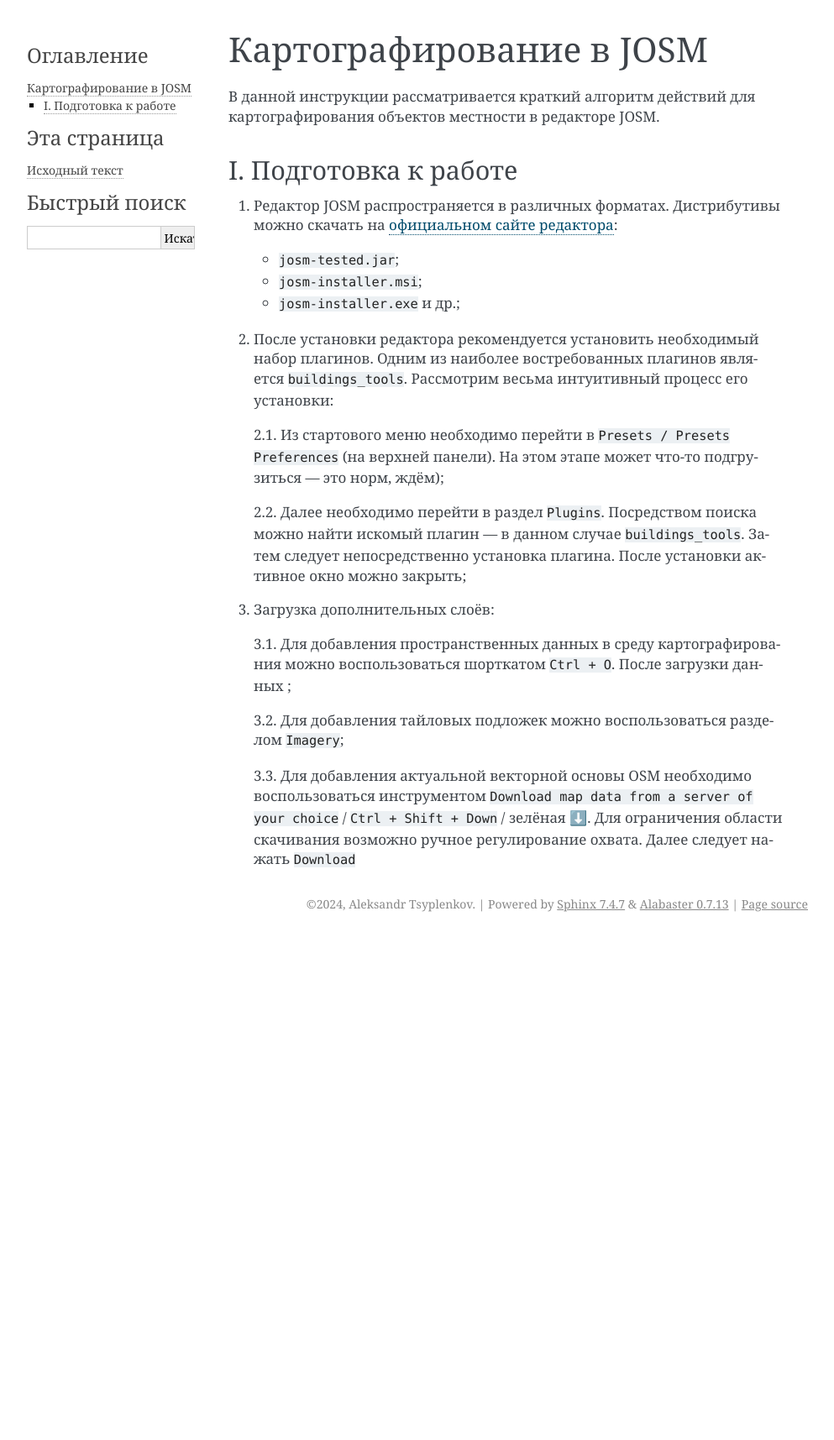
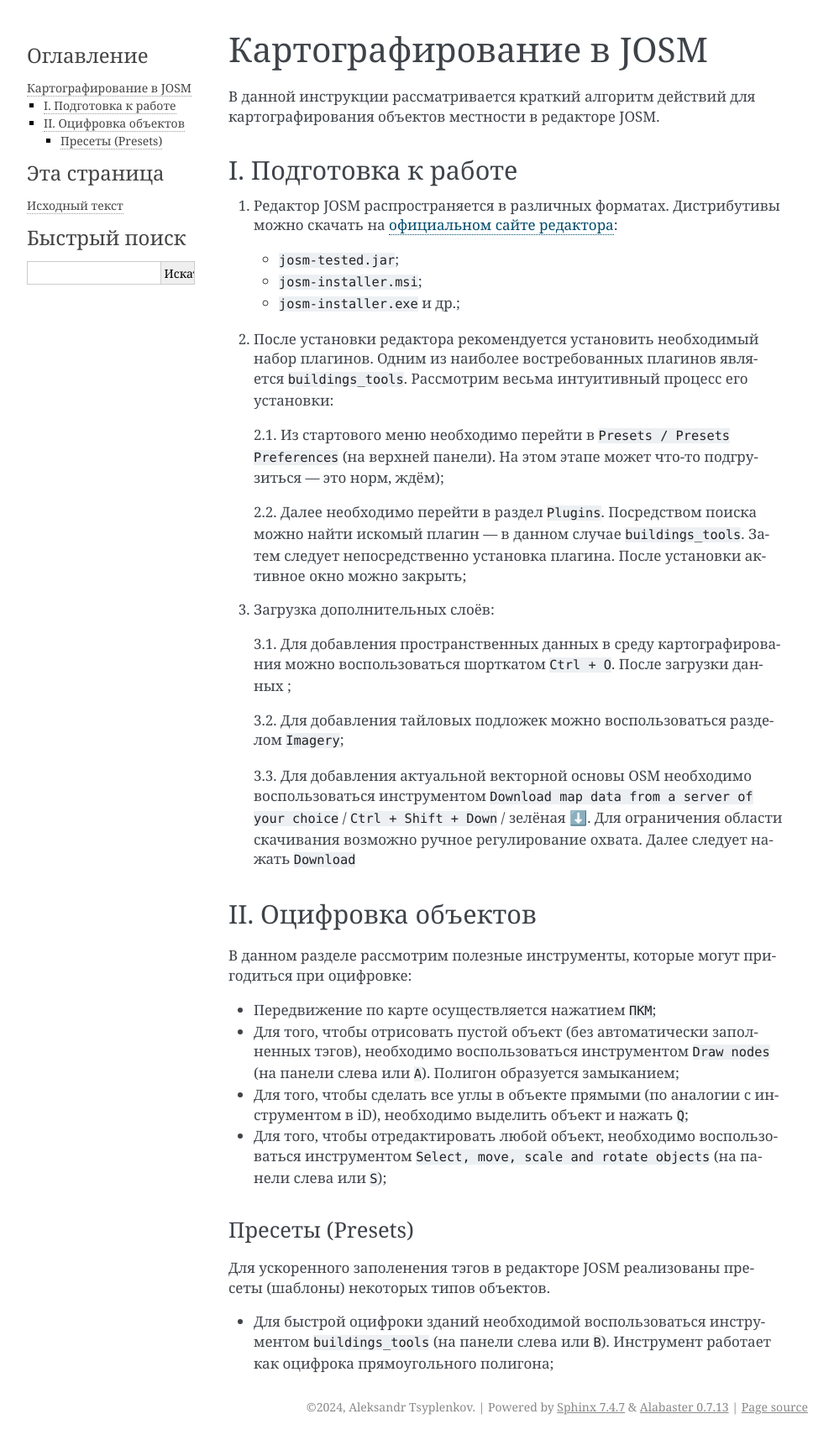
Before and after one commit to altsyplenkov/osm_guide, a Sphinx documentation site: the page built from source/intro/index.md, in a window 1280 px wide. Shown: the whole page at 84% size, without its empty margins (148-1141 px from the left). Built offline with Sphinx 7.4.7, drawn with Linux system fonts in a browser that asks for light colours; before the commit the page ends 1116 px from its top, so only the background shows below that.

Commit message:
Update index.md

```diff
--- a/source/intro/index.md
+++ b/source/intro/index.md
@@ -20,3 +20,14 @@
    3.2. Для добавления тайловых подложек можно воспользоваться разделом `Imagery`;
 
    3.3. Для добавления актуальной векторной основы OSM необходимо воспользоваться инструментом `Download map data from a server of your choice` / `Ctrl + Shift + Down` / зелёная ⬇️. Для ограничения области скачивания возможно ручное регулирование охвата. Далее следует нажать `Download`
+
+## II. Оцифровка объектов
+В данном разделе рассмотрим полезные инструменты, которые могут пригодиться при оцифровке:
+   - Передвижение по карте осуществляется нажатием `ПКМ`;
+   - Для того, чтобы отрисовать пустой объект (без автоматически заполненных тэгов), необходимо воспользоваться инструментом `Draw nodes` (на панели слева или `A`). Полигон образуется замыканием;
+   - Для того, чтобы сделать все углы в объекте прямыми (по аналогии с инструментом в iD), необходимо выделить объект и нажать `Q`;
+   - Для того, чтобы отредактировать любой объект, необходимо воспользоваться инструментом `Select, move, scale and rotate objects` (на панели слева или `S`);
+
+### Пресеты (Presets)
+Для ускоренного заполенения тэгов в редакторе JOSM реализованы пресеты (шаблоны) некоторых типов объектов.
+   - Для быстрой оцифроки зданий необходимой воспользоваться инструментом `buildings_tools` (на панели слева или `B`). Инструмент работает как оцифрока прямоугольного полигона;
```
